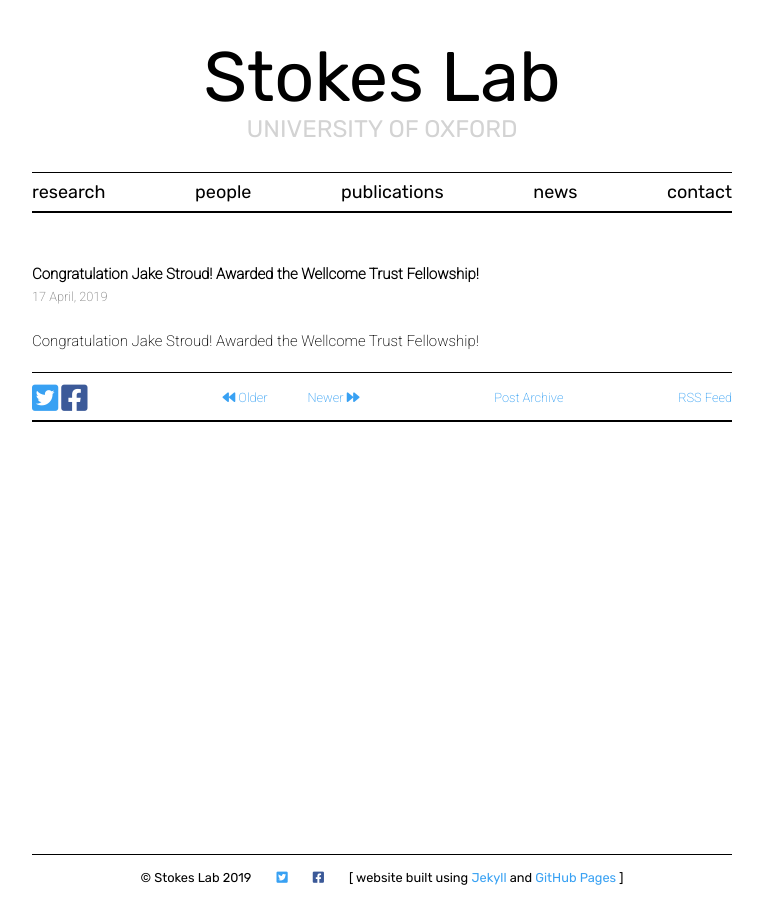
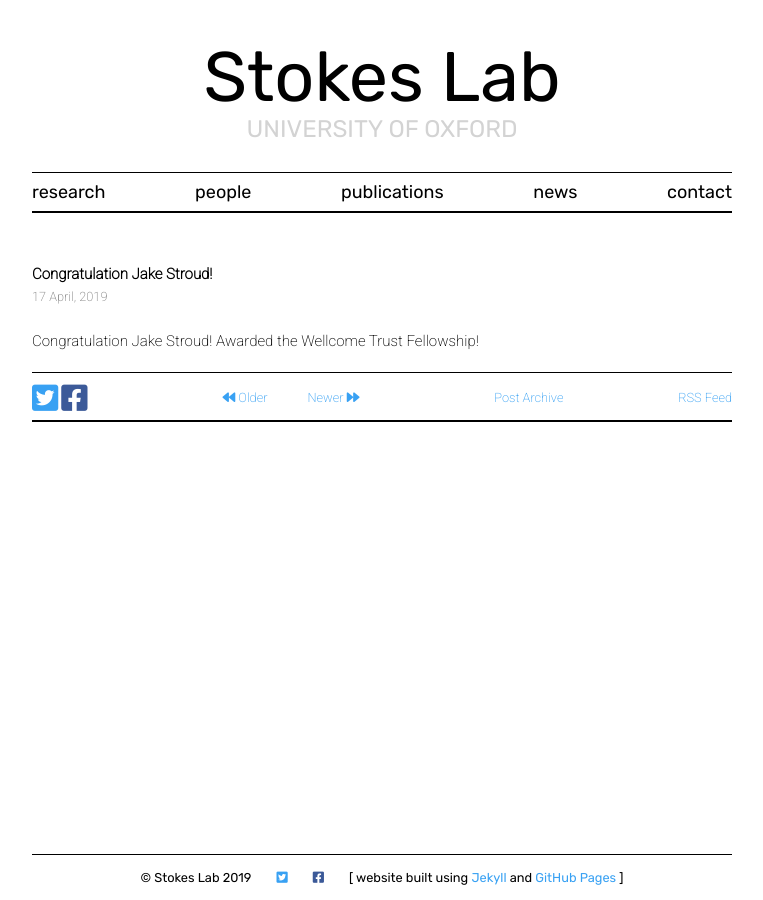
Before and after one commit to stokeslab/stokeslab.github.io, a Jekyll site: the page built from _posts/2019-04-17-welcome-jake.md, in a window 1280 px wide. Shown: the whole page, without its empty margins (258-1021 px from the left). Built offline with Jekyll 4.4.1, drawn with Linux system fonts in a browser that asks for light colours; nearby versions of some CDN libraries; some web fonts are replaced.

Commit message:
Update 2019-04-17-welcome-jake.md

```diff
--- a/_posts/2019-04-17-welcome-jake.md
+++ b/_posts/2019-04-17-welcome-jake.md
@@ -1,6 +1,6 @@
 ---
 layout: post
-title:  "Congratulation Jake Stroud! Awarded the Wellcome Trust Fellowship!"
+title:  "Congratulation Jake Stroud!"
 ---
 
 Congratulation Jake Stroud! Awarded the Wellcome Trust Fellowship!
```
